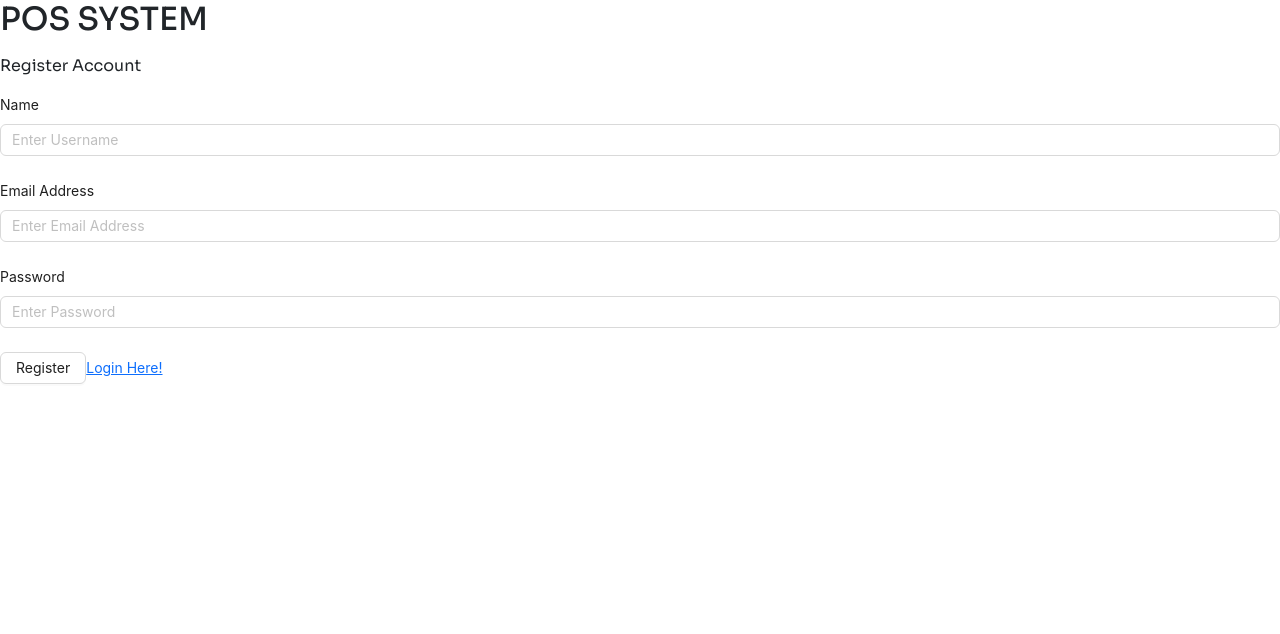
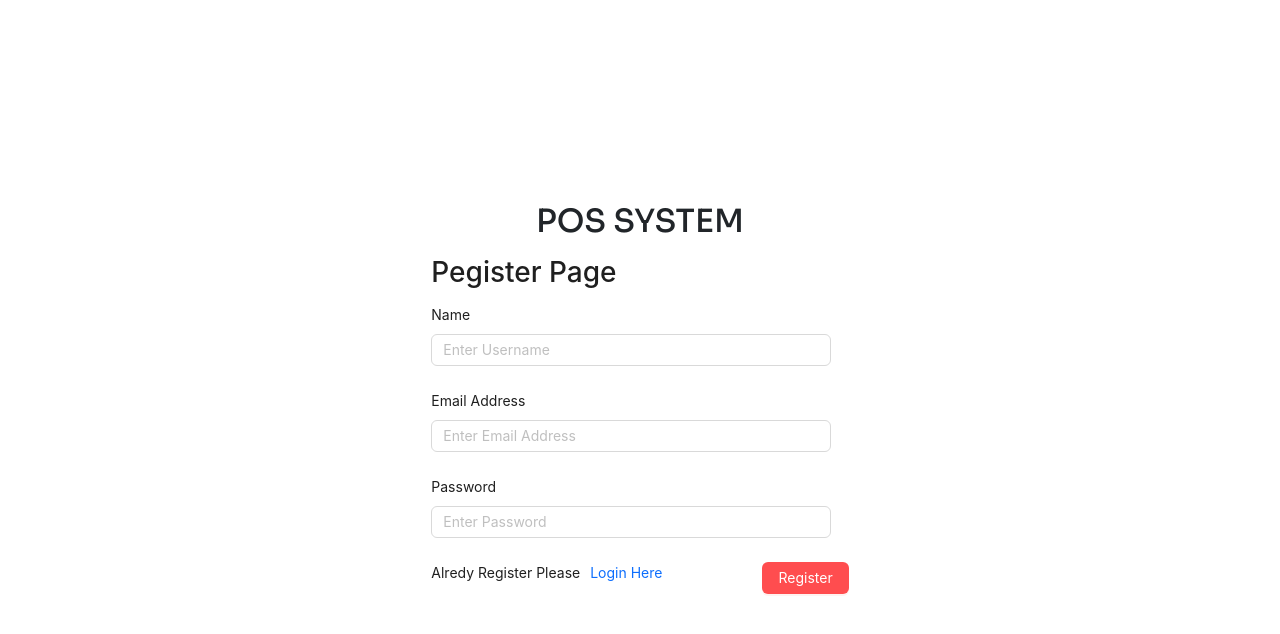
Before and after one commit to Elankumaran98/POS, a React (Create React App) app in the folder frontend/: page /register in a window 1280 px wide. Shown: the top 634 px of the page. Built offline with nearby package versions, Linux system fonts and the light colour scheme; a web font is replaced by a local one.

Commit message:
pos system fully created (styles added and items added)

```diff
--- a/frontend/src/pages/BillsPage.js
+++ b/frontend/src/pages/BillsPage.js
@@ -162,7 +162,7 @@ const BillsPage = () => {
                     <div className="group">
                       <span>Price:</span>
                       <span>
-                        <b>${product.price}</b>
+                        <b>Rs{product.price}</b>
                       </span>
                     </div>
                   </div>
@@ -172,7 +172,7 @@ const BillsPage = () => {
                 <div className="group">
                   <h3>Total:</h3>
                   <h3>
-                    <b>${selectedBill.totalAmount}</b>
+                    <b>Rs{selectedBill.totalAmount}</b>
                   </h3>
                 </div>
               </div>
--- a/frontend/src/pages/HomePage.js
+++ b/frontend/src/pages/HomePage.js
@@ -10,19 +10,24 @@ const HomePage = () => {
   const [selectCategory, setSelectCategory] = useState("drinks");
   const categories = [
     {
-      name: "drink",
+      name: "drinks",
       imageUrl:
-        "https://www.beanilla.com/wp/wp-content/uploads/2022/06/RefreshingDrinks.jpg",
+        "https://images.vexels.com/media/users/3/246333/isolated/preview/9626dce3278f72220ea2736de64e6233-pink-cocktail-color-stroke.png",
+    },
+    {
+      name: "pizzas",
+      imageUrl:
+        "https://creazilla-store.fra1.digitaloceanspaces.com/cliparts/27954/pizza-pepperoni-clipart-xl.png",
     },
     {
       name: "rice",
       imageUrl:
-        "https://www.recipetineats.com/wp-content/uploads/2023/08/Garlic-rice_5.jpg",
+        "https://media.istockphoto.com/id/547231286/vector/rice-bowl.jpg?s=612x612&w=0&k=20&c=BEGxL9RpCgszeuwC2_Y4UVZfYAcqnX7Nol6u4OjW44M=",
     },
     {
       name: "noodles",
       imageUrl:
-        "https://tiffycooks.com/wp-content/uploads/2021/09/Screen-Shot-2021-09-21-at-5.21.37-PM.png",
+        "https://encrypted-tbn0.gstatic.com/images?q=tbn:ANd9GcSvyHhR7ODSKenL8PWYX9pKzW_p9eC2RE9DSMfdOby00A&s",
     },
   ];
   const dispatch = useDispatch();
--- a/frontend/src/pages/ItemPage.js
+++ b/frontend/src/pages/ItemPage.js
@@ -172,6 +172,7 @@ const ItemPage = () => {
             <Form.Item name="category" label="Category">
               <Select>
                 <Select.Option value="drinks">Drinks</Select.Option>
+                <Select.Option value="noodles">Pizzas</Select.Option>
                 <Select.Option value="rice">Rice</Select.Option>
                 <Select.Option value="noodles">Noodles</Select.Option>
               </Select>
--- a/frontend/src/pages/Login.js
+++ b/frontend/src/pages/Login.js
@@ -40,24 +40,27 @@ const Login = () => {
   }, [navigate]);
 
   return (
-    <div className="form">
+    <div className="register">
       <h2>POS SYSTEM</h2>
-      <p>Login</p>
       <div className="form-group">
         <Form layout="vertical" onFinish={handlerSubmit}>
-          <FormItem name="userId" label="Email Address">
+          <h3>Login</h3>
+          <FormItem name="Email" label="Email Address">
             <Input placeholder="Enter Email Address" />
           </FormItem>
           <FormItem name="password" label="Password">
             <Input type="password" placeholder="Enter Password" />
           </FormItem>
-          <div className="form-btn-add">
-            <Button htmlType="submit" className="add-new">
+          <div className="d-flex justify-content-end">
+            <p>
+              Not A User Please
+              <Link to="/register" className="link">
+                Register Here
+              </Link>
+            </p>
+            <Button type="primary" danger htmlType="submit">
               Login
             </Button>
-            <Link className="form-other" to="/register">
-              Register Here!
-            </Link>
           </div>
         </Form>
       </div>
--- a/frontend/src/pages/Register.js
+++ b/frontend/src/pages/Register.js
@@ -37,27 +37,30 @@ const Register = () => {
   }, [navigate]);
 
   return (
-    <div className="form">
+    <div className="register">
       <h2>POS SYSTEM</h2>
-      <p>Register Account</p>
       <div className="form-group">
         <Form layout="vertical" onFinish={handlerSubmit}>
+          <h3>Pegister Page</h3>
           <FormItem name="name" label="Name">
             <Input placeholder="Enter Username" />
           </FormItem>
-          <FormItem name="userId" label="Email Address">
+          <FormItem name="email" label="Email Address">
             <Input placeholder="Enter Email Address" />
           </FormItem>
           <FormItem name="password" label="Password">
             <Input type="password" placeholder="Enter Password" />
           </FormItem>
-          <div className="form-btn-add">
-            <Button htmlType="submit" className="add-new">
+          <div className="d-flex justify-content-end">
+            <p>
+              Alredy Register Please
+              <Link to="/login" className="link">
+                Login Here
+              </Link>
+            </p>
+            <Button type="primary" danger htmlType="submit">
               Register
             </Button>
-            <Link className="form-other" to="/login">
-              Login Here!
-            </Link>
           </div>
         </Form>
       </div>
```
